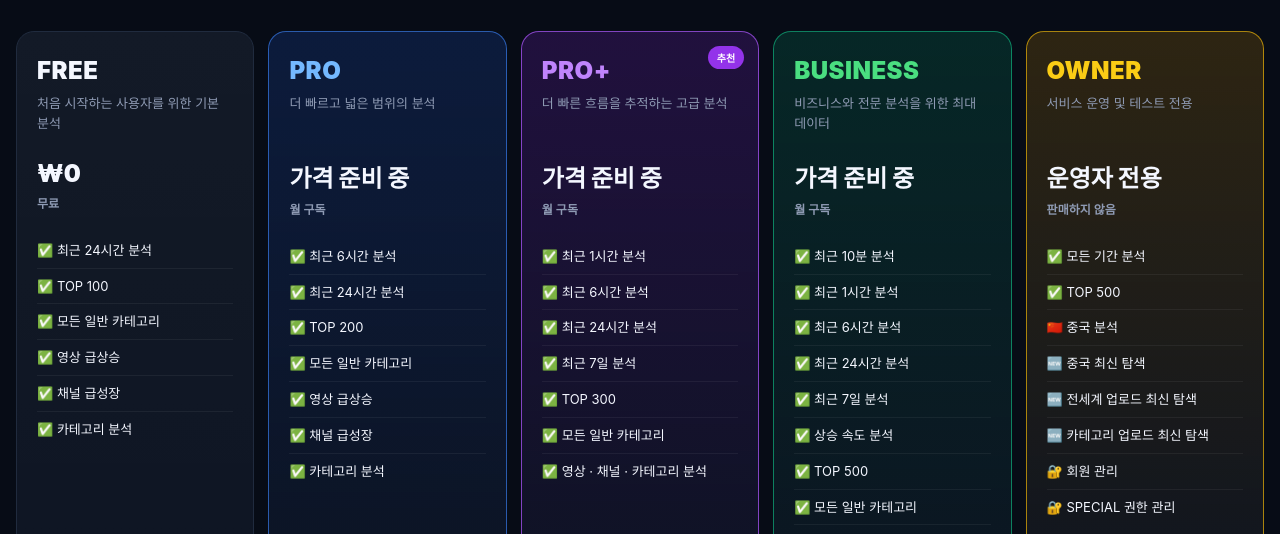
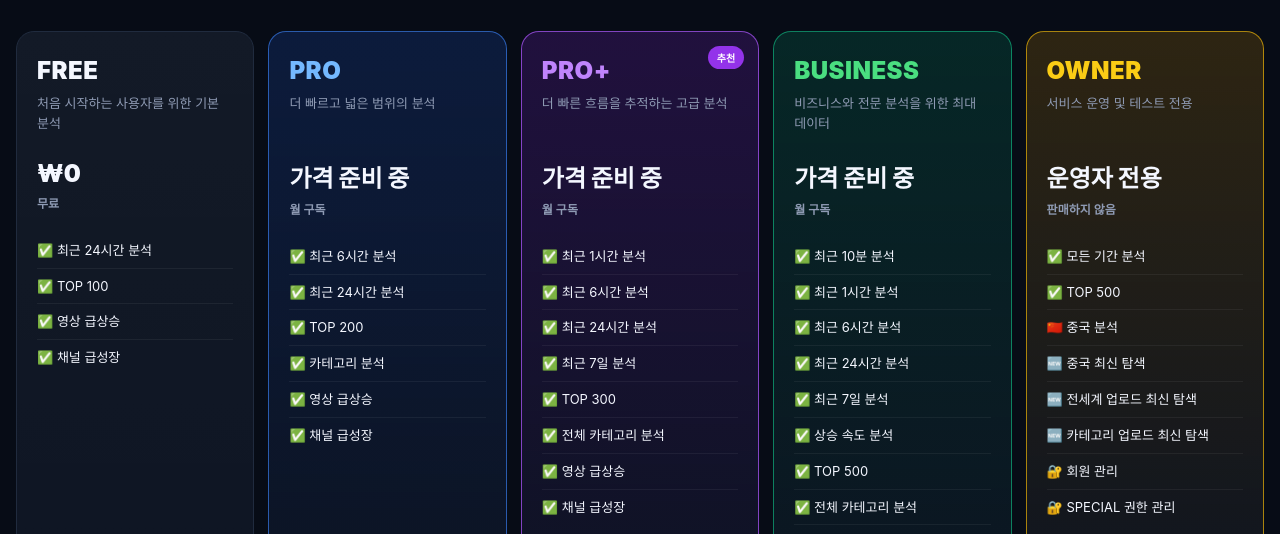
Before and after one commit to psw378370022-dot/Global-YouTube-Radar, a website: page public/pricing.html in a window 1280 px wide. Shown: the part 266-800 px from the top of the page. Drawn offline with Linux system fonts and the light colour scheme.

Commit message:
Update pricing.html

```diff
--- a/public/pricing.html
+++ b/public/pricing.html
@@ -76,10 +76,9 @@
         <ul class="pricing-features">
           <li>✅ 최근 24시간 분석</li>
           <li>✅ TOP 100</li>
-          <li>✅ 모든 일반 카테고리</li>
           <li>✅ 영상 급상승</li>
           <li>✅ 채널 급성장</li>
-          <li>✅ 카테고리 분석</li>
+
         </ul>
 
         <a
@@ -110,10 +109,10 @@
           <li>✅ 최근 6시간 분석</li>
           <li>✅ 최근 24시간 분석</li>
           <li>✅ TOP 200</li>
-          <li>✅ 모든 일반 카테고리</li>
+          <li>✅ 카테고리 분석</li>
           <li>✅ 영상 급상승</li>
           <li>✅ 채널 급성장</li>
-          <li>✅ 카테고리 분석</li>
+
         </ul>
 
         <button
@@ -152,8 +151,9 @@
           <li>✅ 최근 24시간 분석</li>
           <li>✅ 최근 7일 분석</li>
           <li>✅ TOP 300</li>
-          <li>✅ 모든 일반 카테고리</li>
-          <li>✅ 영상 · 채널 · 카테고리 분석</li>
+          <li>✅ 전체 카테고리 분석</li>
+          <li>✅ 영상 급상승</li>
+          <li>✅ 채널 급성장</li>
         </ul>
 
         <button
@@ -189,7 +189,7 @@
           <li>✅ 최근 7일 분석</li>
           <li>✅ 상승 속도 분석</li>
           <li>✅ TOP 500</li>
-          <li>✅ 모든 일반 카테고리</li>
+          <li>✅ 전체 카테고리 분석</li>
           <li>🇨🇳 중국 분석</li>
         </ul>
 
```
